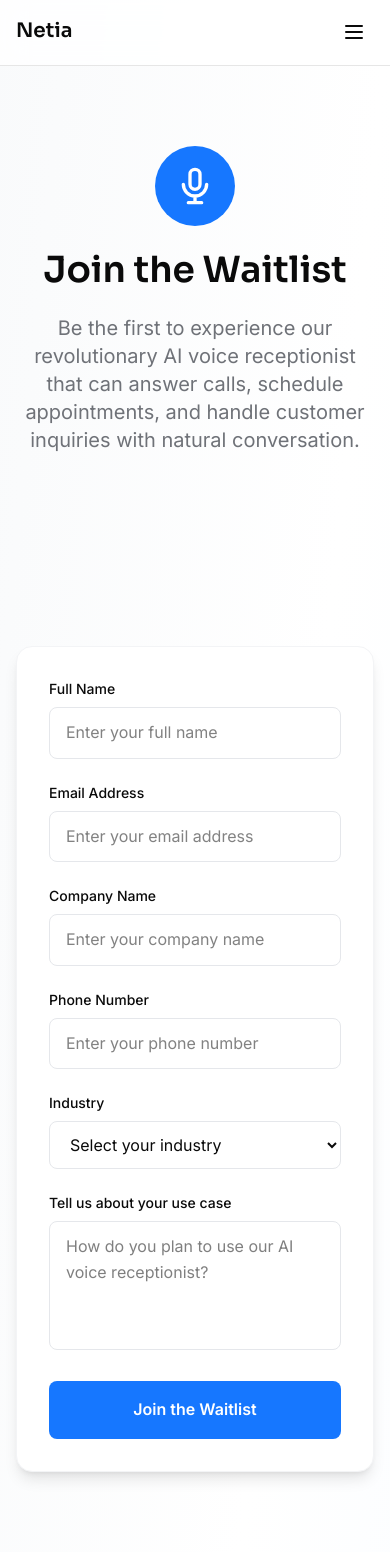
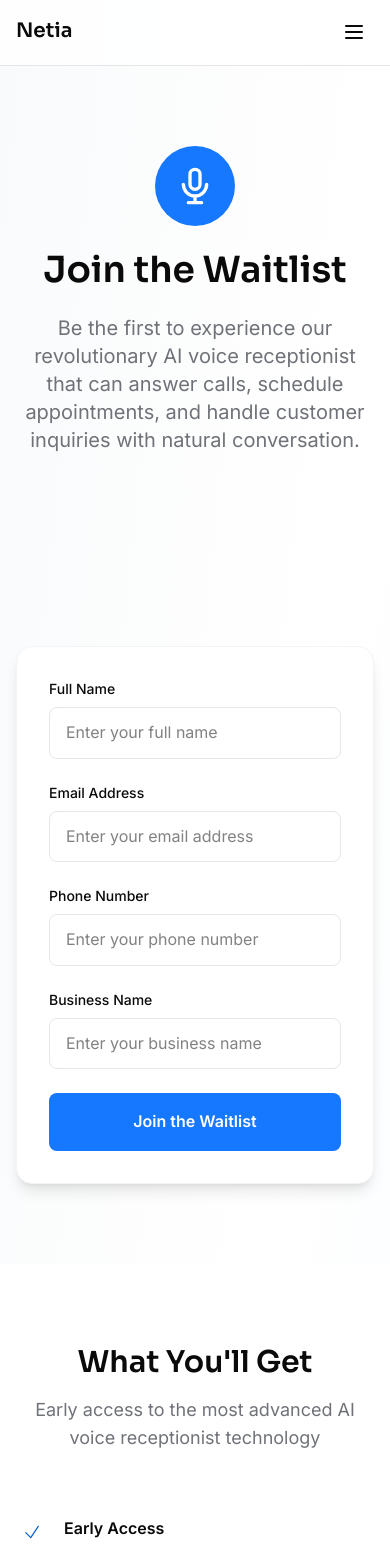
Before and after one commit to cabecaturbo/netiawebsite, a Next.js app: page /waitlist in a window 390 px wide. Shown: the top 1553 px of the page. Built offline with nearby package versions, Linux system fonts and the light colour scheme.

Commit message:
Simplify waitlist form to essential fields only
- Removed industry dropdown and use case textarea
- Kept only essential fields: name, email, phone, business name
- Made all fields required for better lead quality
- Simplified form for faster completion and higher conversion rates

```diff
--- a/app/waitlist/page.tsx
+++ b/app/waitlist/page.tsx
@@ -70,19 +70,6 @@ export default function WaitlistPage() {
                 </div>
 
                 <div>
-                  <label htmlFor="company" className="block text-sm font-medium text-fg mb-2">
-                    Company Name
-                  </label>
-                  <input
-                    type="text"
-                    id="company"
-                    name="company"
-                    className="w-full px-4 py-3 border border-gray-200 rounded-lg focus:ring-2 focus:ring-primary-500 focus:border-primary-500 transition-colors duration-300"
-                    placeholder="Enter your company name"
-                  />
-                </div>
-
-                <div>
                   <label htmlFor="phone" className="block text-sm font-medium text-fg mb-2">
                     Phone Number
                   </label>
@@ -90,45 +77,24 @@ export default function WaitlistPage() {
                     type="tel"
                     id="phone"
                     name="phone"
+                    required
                     className="w-full px-4 py-3 border border-gray-200 rounded-lg focus:ring-2 focus:ring-primary-500 focus:border-primary-500 transition-colors duration-300"
                     placeholder="Enter your phone number"
                   />
                 </div>
 
                 <div>
-                  <label htmlFor="industry" className="block text-sm font-medium text-fg mb-2">
-                    Industry
+                  <label htmlFor="company" className="block text-sm font-medium text-fg mb-2">
+                    Business Name
                   </label>
-                  <select
-                    id="industry"
-                    name="industry"
+                  <input
+                    type="text"
+                    id="company"
+                    name="company"
+                    required
                     className="w-full px-4 py-3 border border-gray-200 rounded-lg focus:ring-2 focus:ring-primary-500 focus:border-primary-500 transition-colors duration-300"
-                  >
-                    <option value="">Select your industry</option>
-                    <option value="healthcare">Healthcare</option>
-                    <option value="dental">Dental</option>
-                    <option value="legal">Legal</option>
-                    <option value="real-estate">Real Estate</option>
-                    <option value="retail">Retail</option>
-                    <option value="restaurant">Restaurant</option>
-                    <option value="fitness">Fitness</option>
-                    <option value="beauty">Beauty & Wellness</option>
-                    <option value="automotive">Automotive</option>
-                    <option value="other">Other</option>
-                  </select>
-                </div>
-
-                <div>
-                  <label htmlFor="message" className="block text-sm font-medium text-fg mb-2">
-                    Tell us about your use case
-                  </label>
-                  <textarea
-                    id="message"
-                    name="message"
-                    rows={4}
-                    className="w-full px-4 py-3 border border-gray-200 rounded-lg focus:ring-2 focus:ring-primary-500 focus:border-primary-500 transition-colors duration-300 resize-none"
-                    placeholder="How do you plan to use our AI voice receptionist?"
-                  ></textarea>
+                    placeholder="Enter your business name"
+                  />
                 </div>
 
                 <button
```
